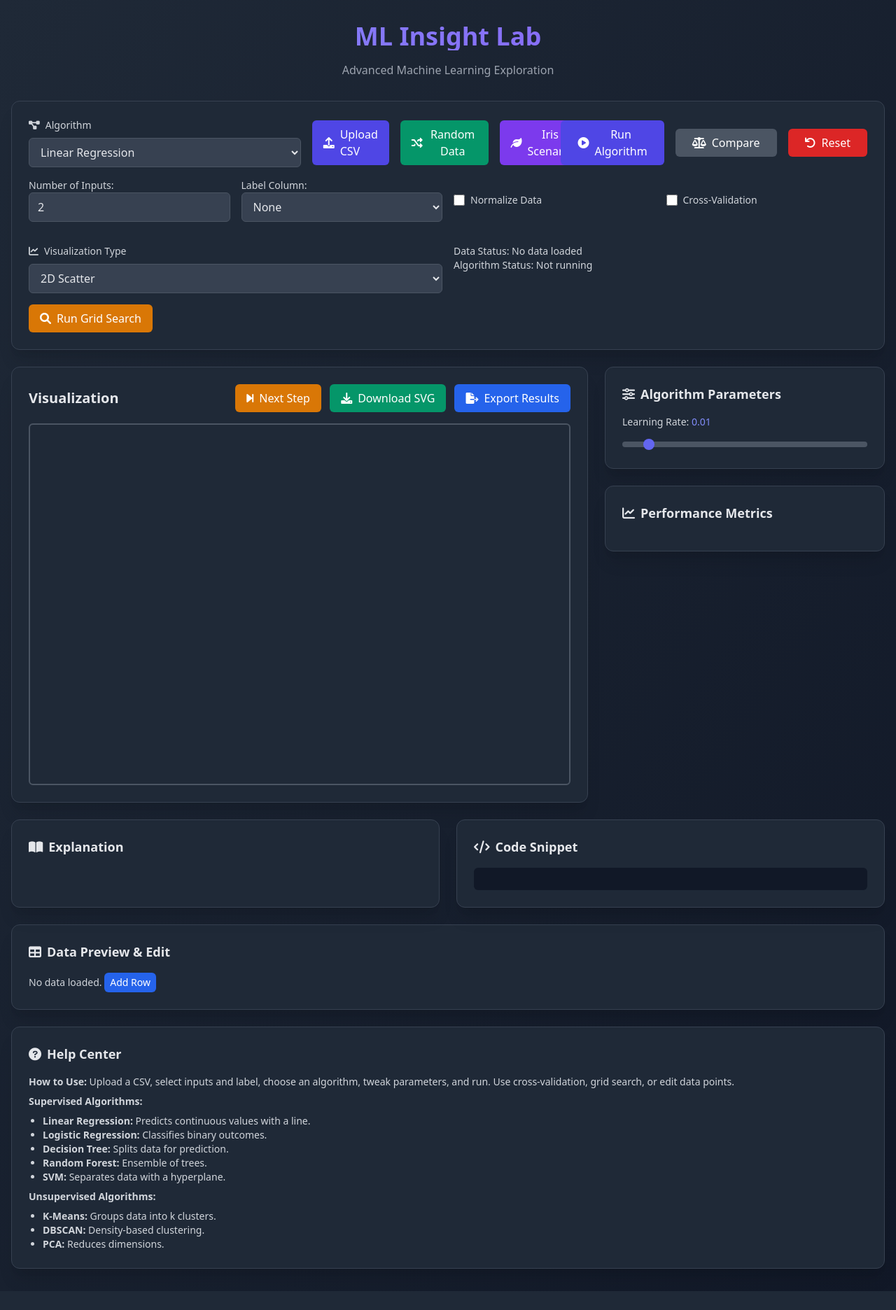
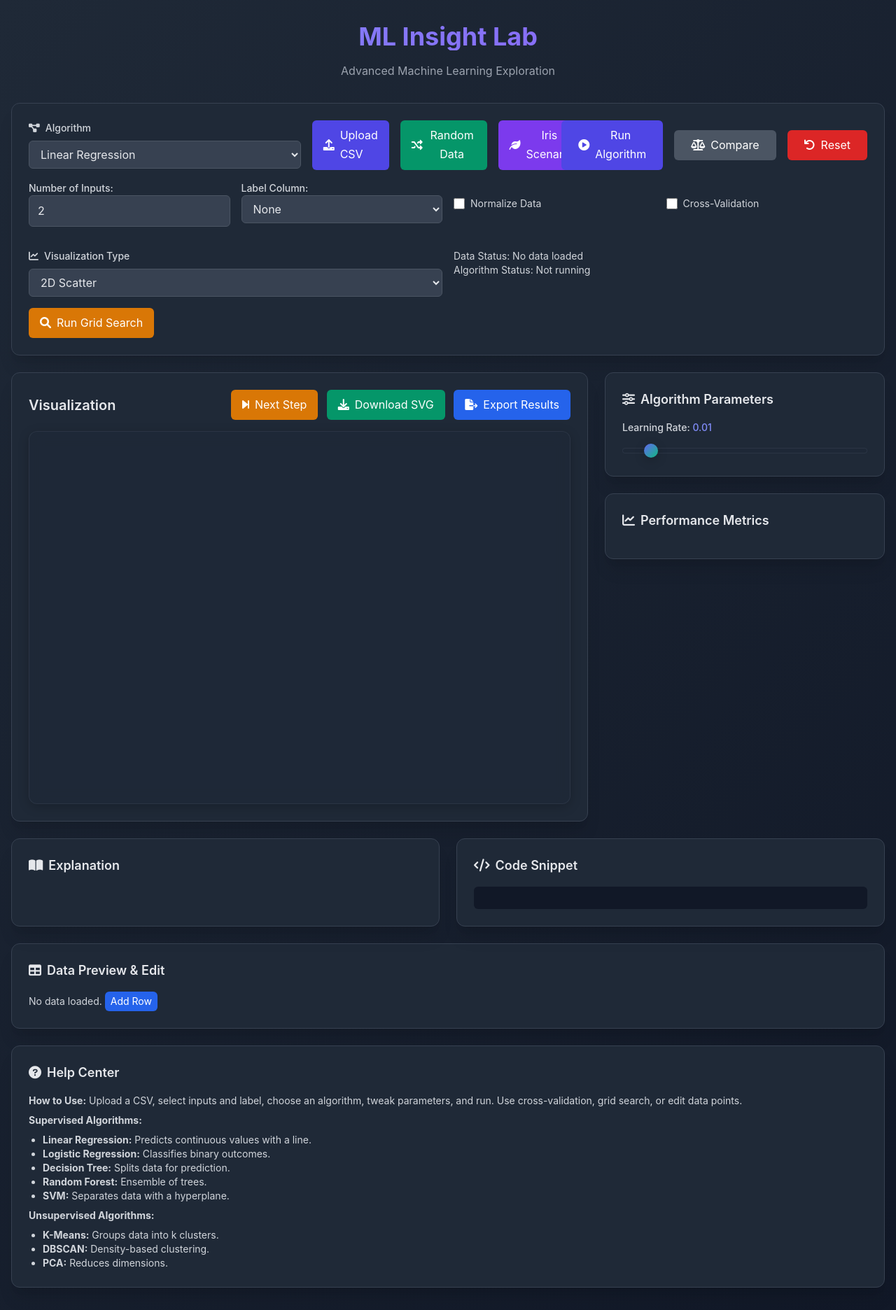
Before and after one commit to i-soumya18/MachineLearning_Visualization, a Flask app: page / in a window 1280 px wide. Shown: the whole page at 70% size. Before the commit the page ends 1845 px from the top, so only its background shows below. Run offline with Flask 3, Linux system fonts and the light colour scheme; some libraries are stand-ins or nearby versions.

Commit message:
new style.css

```diff
--- a/app.py
+++ b/app.py
@@ -13,6 +13,8 @@ from sklearn.svm import SVC, SVR
 from sklearn.decomposition import PCA
 from sklearn.metrics import mean_squared_error, accuracy_score, r2_score, silhouette_score
 from sklearn.model_selection import KFold, GridSearchCV
+
+os.environ['LOKY_MAX_CPU_COUNT'] = '4'  # Adjust based on your CPU cores, e.g., '4' for quad-core
 
 app = Flask(__name__)
 
--- a/static/style.css
+++ b/static/style.css
@@ -1,42 +1,187 @@
+/* Dark Theme Color Palette with Material Design 3 Inspiration */
+:root {
+    --primary-color: #6366F1;          /* Indigo - Vibrant primary */
+    --primary-dark: #4F46E5;           /* Darker variant for hover */
+    --secondary-color: #10B981;         /* Emerald - Secondary accent */
+    --background-dark: #111827;         /* Deep gray-blue base */
+    --surface-dark: rgba(31, 41, 55, 0.8); /* Glassmorphism surface */
+    --text-primary: #F9FAFB;           /* Light text for contrast */
+    --text-secondary: #9CA3AF;         /* Subtle gray for secondary text */
+    --border-color: rgba(75, 85, 99, 0.3);
+    --shadow-subtle: 0 4px 16px rgba(0, 0, 0, 0.2);
+    --shadow-medium: 0 8px 24px rgba(0, 0, 0, 0.25);
+    --glass-blur: blur(10px);
+    --gradient-accent: linear-gradient(135deg, #6366F1 0%, #10B981 100%);
+}
+
+/* Base Styles */
 body {
-    background: linear-gradient(to bottom right, #1f2937, #111827);
+    background: linear-gradient(135deg, #1F2937 0%, #111827 100%);
+    font-family: 'Inter', 'Roboto', sans-serif;
+    color: var(--text-primary);
+    line-height: 1.7;
+    font-weight: 400;
+    margin: 0;
+    min-height: 100vh;
+    position: relative;
+    overflow-x: hidden;
+}
+
+/* Enhanced Range Slider */
+input[type="range"] {
+    -webkit-appearance: none;
+    appearance: none;
+    width: 100%;
+    height: 8px;
+    background: var(--surface-dark);
+    border-radius: 4px;
+    outline: none;
+    transition: background 0.3s ease;
+    backdrop-filter: var(--glass-blur);
+    border: 1px solid var(--border-color);
 }
 
 input[type="range"]::-webkit-slider-thumb {
     -webkit-appearance: none;
     appearance: none;
-    width: 16px;
-    height: 16px;
-    background: #6366f1;
+    width: 20px;
+    height: 20px;
+    background: var(--gradient-accent);
     border-radius: 50%;
     cursor: pointer;
+    box-shadow: var(--shadow-subtle);
+    transition: transform 0.3s ease, box-shadow 0.3s ease;
+}
+
+input[type="range"]::-webkit-slider-thumb:hover {
+    transform: scale(1.1);
+    box-shadow: 0 4px 12px rgba(99, 102, 241, 0.4);
 }
 
 input[type="range"]::-moz-range-thumb {
-    width: 16px;
-    height: 16px;
-    background: #6366f1;
+    width: 20px;
+    height: 20px;
+    background: var(--gradient-accent);
     border-radius: 50%;
     cursor: pointer;
+    box-shadow: var(--shadow-subtle);
+    transition: transform 0.3s ease, box-shadow 0.3s ease;
 }
 
-input[type="range"] {
-    background: #4b5563;
+input[type="range"]::-moz-range-thumb:hover {
+    transform: scale(1.1);
+    box-shadow: 0 4px 12px rgba(99, 102, 241, 0.4);
 }
 
+input[type="range"]:focus {
+    background: rgba(75, 85, 99, 0.5);
+}
+
+/* Visualization Section with Glassmorphism */
 #visualization {
     max-width: 100%;
     height: auto;
-    background: #1f2937;
+    background: var(--surface-dark);
+    backdrop-filter: var(--glass-blur);
+    border: 1px solid var(--border-color);
+    border-radius: 12px;
+    padding: 1.5rem;
+    box-shadow: var(--shadow-subtle);
+    overflow: hidden;
+    position: relative;
 }
 
+#visualization::before {
+    content: '';
+    position: absolute;
+    top: 0;
+    left: 0;
+    width: 100%;
+    height: 4px;
+    background: var(--gradient-accent);
+    opacity: 0.7;
+}
+
+/* Modern Table Styling */
 table {
-    border-collapse: collapse;
     width: 100%;
+    border-collapse: separate;
+    border-spacing: 0;
+    background: var(--surface-dark);
+    backdrop-filter: var(--glass-blur);
+    border-radius: 12px;
+    overflow: hidden;
+    box-shadow: var(--shadow-subtle);
 }
 
 th, td {
-    border: 1px solid #4b5563;
-    padding: 8px;
+    border: 1px solid var(--border-color);
+    padding: 1rem;
     text-align: left;
 }
+
+th {
+    background: rgba(31, 41, 55, 0.9);
+    color: var(--text-secondary);
+    font-weight: 600;
+    text-transform: uppercase;
+    font-size: 0.9rem;
+    letter-spacing: 0.05em;
+}
+
+td {
+    background: transparent;
+    color: var(--text-primary);
+    transition: background 0.3s ease;
+}
+
+tr:hover td {
+    background: rgba(55, 65, 81, 0.3);
+}
+
+/* Scrollbar Styling */
+::-webkit-scrollbar {
+    width: 10px;
+}
+
+::-webkit-scrollbar-track {
+    background: transparent;
+}
+
+::-webkit-scrollbar-thumb {
+    background: var(--primary-color);
+    border-radius: 5px;
+    border: 2px solid var(--background-dark);
+}
+
+::-webkit-scrollbar-thumb:hover {
+    background: var(--primary-dark);
+}
+
+/* Responsive Adjustments */
+@media (max-width: 768px) {
+    th, td {
+        padding: 0.75rem;
+    }
+
+    input[type="range"]::-webkit-slider-thumb,
+    input[type="range"]::-moz-range-thumb {
+        width: 16px;
+        height: 16px;
+    }
+
+    #visualization {
+        padding: 1rem;
+    }
+}
+
+/* Subtle Animation */
+@keyframes glow {
+    0% { box-shadow: 0 0 5px rgba(99, 102, 241, 0.2); }
+    50% { box-shadow: 0 0 15px rgba(99, 102, 241, 0.4); }
+    100% { box-shadow: 0 0 5px rgba(99, 102, 241, 0.2); }
+}
+
+#visualization:hover {
+    animation: glow 2s ease-in-out infinite;
+}
```
